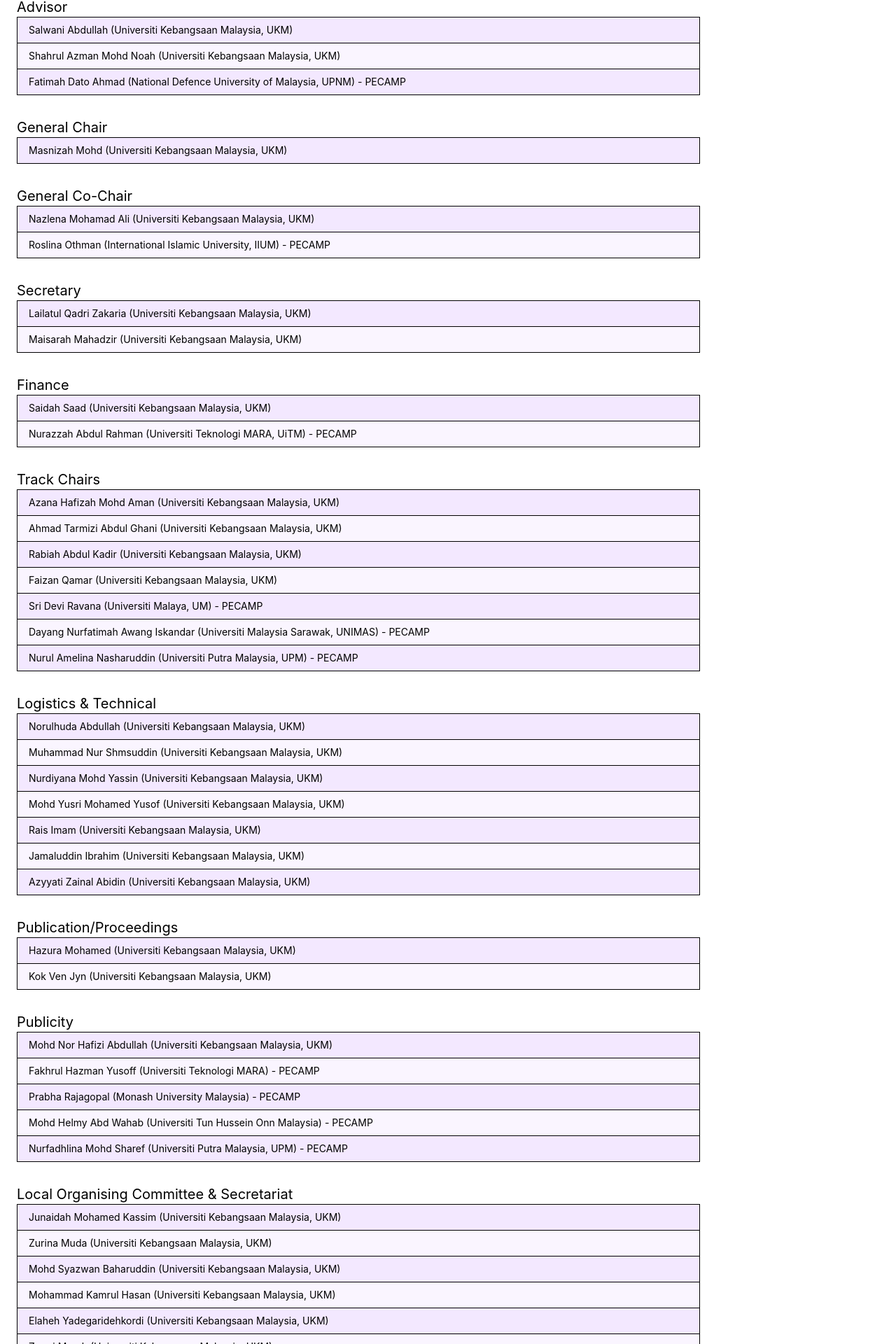
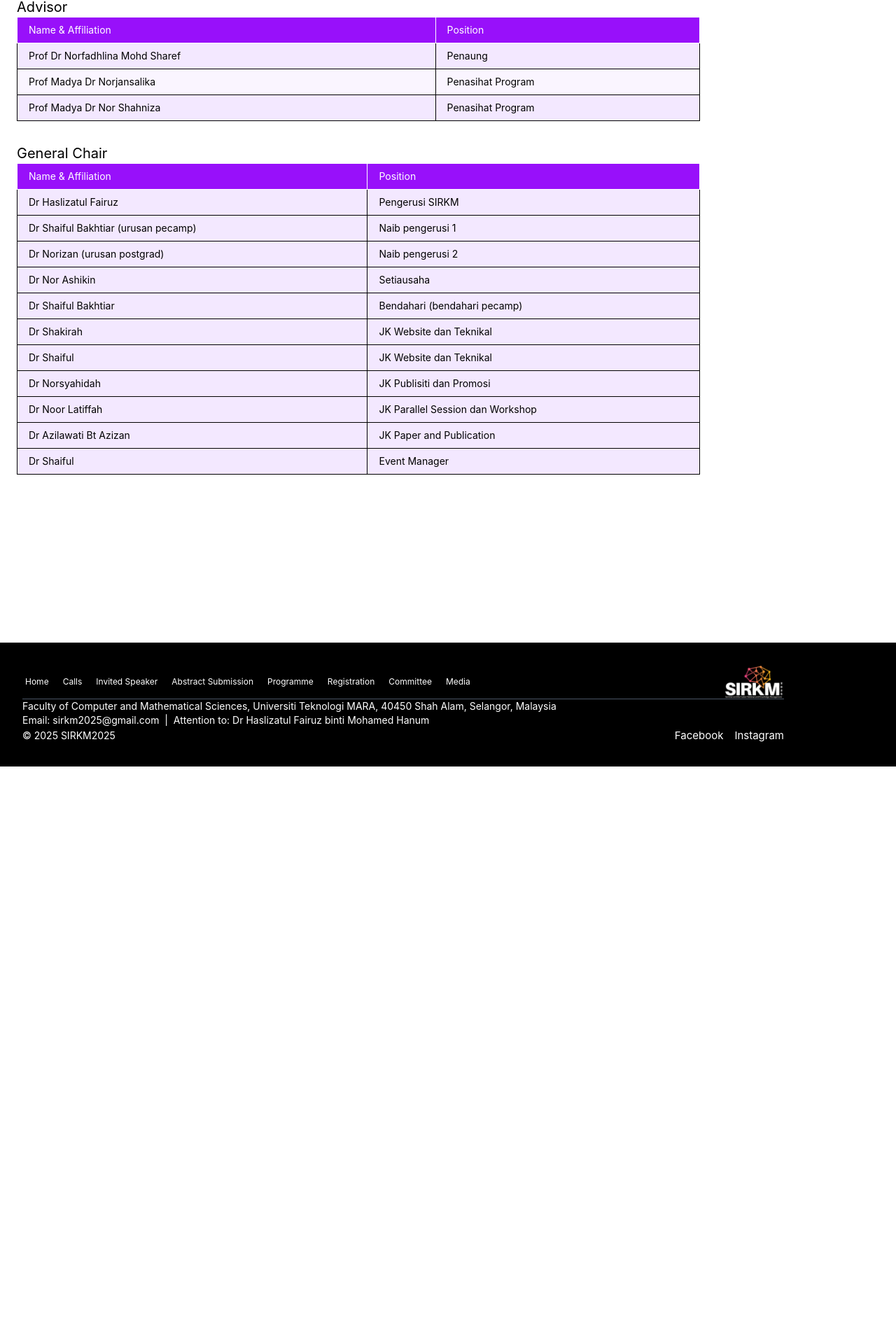
Before and after one commit to zafarshahrin/SIRKM2025, a Vue app: page /committee in a window 1280 px wide. Shown: the part 456-2376 px from the top of the page at 70% size. After the commit the page ends 1551 px from the top, so only its background shows below. Built offline with nearby package versions, Linux system fonts and the light colour scheme.

Commit message:
latest 1000

```diff
--- a/src/components/views/calls.vue
+++ b/src/components/views/calls.vue
@@ -48,7 +48,7 @@
               <li><strong>Knowledge Management [KM]:</strong> Ontology, Decision Support System, Business Intelligence, Knowledge Innovation, Knowledge Sharing.</li>
               <li><strong>Data Science [DS]:</strong> Machine Learning, Big Data, Data Analytics and its Application, Sentiment Analysis, Natural Language Processing.</li>
               <li><strong>Information Visualisation [IV]:</strong> Virtual and Augmented Reality Technology, Multimedia Analytics, Human-Computer Interaction, Game Design, Computer Vision.</li>
-              <li><strong>Others:</strong> [ Cyber Security, Emerging ICT Application, Mobile Technology Applications, Internet of Things, Industrial Computing. ]</li>
+              <li><strong>Others [O]:</strong>  Cyber Security, Emerging ICT Application, Mobile Technology Applications, Internet of Things, Industrial Computing.</li>
             </ul>
           </div>
 
@@ -63,7 +63,7 @@
           <!-- Two-line gap -->
 <div class="h-8"></div>
             <p class="text-sm text-gray-700 leading-relaxed mb-4 text-justify">
-              Accepted and presented papers will be published as e-proceedings with ??(TBA).
+              All extended abstracts will undergo a review process. Selected submissions will be recommended for journal publication (TBD)
             </p>
           </div>
 
@@ -111,7 +111,7 @@
       <p>10 NOVEMBER 2025</p>
     </div>
     <div class="px-4 py-3">
-      <p class="font-semibold">CAMERA READY SUBMISSION, (12 Pages) :</p>
+      <p class="font-semibold">CAMERA READY SUBMISSION:</p>
       <p>24 NOVEMBER 2025</p>
     </div>
     <div class="px-4 py-3">
--- a/src/components/views/committee.vue
+++ b/src/components/views/committee.vue
@@ -19,7 +19,7 @@
 
     <!-- Committee Section -->
     <div class="max-w-5xl mx-auto px-6 mt-12 space-y-10">
-                       <h2 class="text-2xl font-bold text-[#1d3557] mb-2 ">ORGANIZING COMMITTEE</h2>
+      <h2 class="text-2xl font-bold text-[#1d3557] mb-2">ORGANIZING COMMITTEE</h2>
       <div class="w-32 h-1 bg-purple-600 rounded mb-4 mx-auto"></div>
 
       <!-- Two-line gap -->
@@ -29,157 +29,95 @@
       <div>
         <h2 class="text-xl font-semibold mb-4">Advisor</h2>
         <table class="w-full border border-gray-300 text-sm">
+          <thead class="bg-purple-600 text-white">
+            <tr>
+              <th class="border px-4 py-2 text-left">Name & Affiliation</th>
+              <th class="border px-4 py-2 text-left">Position</th>
+            </tr>
+          </thead>
           <tbody>
-            <tr class="bg-purple-100"><td class="border px-4 py-2">Salwani Abdullah (Universiti Kebangsaan Malaysia, UKM)</td></tr>
-            <tr class="bg-purple-50"><td class="border px-4 py-2">Shahrul Azman Mohd Noah (Universiti Kebangsaan Malaysia, UKM)</td></tr>
-            <tr class="bg-purple-100"><td class="border px-4 py-2">Fatimah Dato Ahmad (National Defence University of Malaysia, UPNM) - PECAMP</td></tr>
+            <tr class="bg-purple-100">
+              <td class="border px-4 py-2">Prof Dr Norfadhlina Mohd Sharef</td>
+              <td class="border px-4 py-2">Penaung</td>
+            </tr>
+            <tr class="bg-purple-50">
+              <td class="border px-4 py-2">Prof Madya Dr Norjansalika</td>
+              <td class="border px-4 py-2">Penasihat Program</td>
+            </tr>
+            <tr class="bg-purple-100">
+              <td class="border px-4 py-2">Prof Madya Dr Nor Shahniza</td>
+              <td class="border px-4 py-2">Penasihat Program</td>
+            </tr>
           </tbody>
         </table>
       </div>
 
-          <!-- Two-line gap -->
+      <!-- Repeat this structure for each section -->
       <div class="h-8"></div>
 
       <!-- General Chair -->
       <div>
         <h2 class="text-xl font-semibold mb-4">General Chair</h2>
         <table class="w-full border border-gray-300 text-sm">
+          <thead class="bg-purple-600 text-white">
+            <tr>
+              <th class="border px-4 py-2 text-left">Name & Affiliation</th>
+              <th class="border px-4 py-2 text-left">Position</th>
+            </tr>
+          </thead>
           <tbody>
-            <tr class="bg-purple-100"><td class="border px-4 py-2">Masnizah Mohd (Universiti Kebangsaan Malaysia, UKM)</td></tr>
+            <tr class="bg-purple-100">
+              <td class="border px-4 py-2">Dr Haslizatul Fairuz</td>
+              <td class="border px-4 py-2">Pengerusi SIRKM</td>
+            </tr>
+                        <tr class="bg-purple-100">
+              <td class="border px-4 py-2">Dr Shaiful Bakhtiar (urusan pecamp)</td>
+              <td class="border px-4 py-2">Naib pengerusi 1</td>
+            </tr>
+                                    <tr class="bg-purple-100">
+              <td class="border px-4 py-2">Dr Norizan (urusan postgrad)</td>
+              <td class="border px-4 py-2">Naib pengerusi 2</td>
+            </tr>
+                                                <tr class="bg-purple-100">
+              <td class="border px-4 py-2">Dr Nor Ashikin</td>
+              <td class="border px-4 py-2">Setiausaha</td>
+            </tr>
+                                                            <tr class="bg-purple-100">
+              <td class="border px-4 py-2">Dr Shaiful Bakhtiar</td>
+              <td class="border px-4 py-2">Bendahari (bendahari pecamp)</td>
+            </tr>
+                                                                        <tr class="bg-purple-100">
+              <td class="border px-4 py-2">Dr Shakirah</td>
+              <td class="border px-4 py-2">JK Website dan Teknikal</td>
+            </tr>
+                                                                                    <tr class="bg-purple-100">
+              <td class="border px-4 py-2">Dr Shaiful</td>
+              <td class="border px-4 py-2">JK Website dan Teknikal</td>
+            </tr>
+                                                                                                <tr class="bg-purple-100">
+              <td class="border px-4 py-2">Dr Norsyahidah</td>
+              <td class="border px-4 py-2">JK Publisiti dan Promosi</td>
+            </tr>
+                                                                                                            <tr class="bg-purple-100">
+              <td class="border px-4 py-2">Dr Noor Latiffah</td>
+              <td class="border px-4 py-2">JK Parallel Session dan Workshop</td>
+            </tr>
+                                                                                                                        <tr class="bg-purple-100">
+              <td class="border px-4 py-2">Dr Azilawati Bt Azizan</td>
+              <td class="border px-4 py-2">JK Paper and Publication</td>
+            </tr>
+                                                                                                                                    <tr class="bg-purple-100">
+              <td class="border px-4 py-2">Dr Shaiful</td>
+              <td class="border px-4 py-2">Event Manager </td>
+            </tr>
           </tbody>
         </table>
       </div>
 
-          <!-- Two-line gap -->
-<div class="h-8"></div>
+      <!-- Example continues... -->
+      <!-- Just follow the same structure for General Co-Chair, Secretary, Finance, Track Chairs, Logistics, Publication, Publicity, Local Organising -->
+      <!-- Each <tr> will now have two <td>: one for the name, one with "TBA" -->
 
-      <!-- General Co-Chair -->
-      <div>
-        <h2 class="text-xl font-semibold mb-4">General Co-Chair</h2>
-        <table class="w-full border border-gray-300 text-sm">
-          <tbody>
-            <tr class="bg-purple-100"><td class="border px-4 py-2">Nazlena Mohamad Ali (Universiti Kebangsaan Malaysia, UKM)</td></tr>
-            <tr class="bg-purple-50"><td class="border px-4 py-2">Roslina Othman (International Islamic University, IIUM) - PECAMP</td></tr>
-          </tbody>
-        </table>
-      </div>
-
-          <!-- Two-line gap -->
-<div class="h-8"></div>
-
-      <!-- Secretary -->
-      <div>
-        <h2 class="text-xl font-semibold mb-4">Secretary</h2>
-        <table class="w-full border border-gray-300 text-sm">
-          <tbody>
-            <tr class="bg-purple-100"><td class="border px-4 py-2">Lailatul Qadri Zakaria (Universiti Kebangsaan Malaysia, UKM)</td></tr>
-            <tr class="bg-purple-50"><td class="border px-4 py-2">Maisarah Mahadzir (Universiti Kebangsaan Malaysia, UKM)</td></tr>
-          </tbody>
-        </table>
-      </div>
-
-          <!-- Two-line gap -->
-<div class="h-8"></div>
-
-      <!-- Finance -->
-      <div>
-        <h2 class="text-xl font-semibold mb-4">Finance</h2>
-        <table class="w-full border border-gray-300 text-sm">
-          <tbody>
-            <tr class="bg-purple-100"><td class="border px-4 py-2">Saidah Saad (Universiti Kebangsaan Malaysia, UKM)</td></tr>
-            <tr class="bg-purple-50"><td class="border px-4 py-2">Nurazzah Abdul Rahman (Universiti Teknologi MARA, UiTM) - PECAMP</td></tr>
-          </tbody>
-        </table>
-      </div>
-
-          <!-- Two-line gap -->
-<div class="h-8"></div>
-
-      <!-- Track Chairs -->
-      <div>
-        <h2 class="text-xl font-semibold mb-4">Track Chairs</h2>
-        <table class="w-full border border-gray-300 text-sm">
-          <tbody>
-            <tr class="bg-purple-100"><td class="border px-4 py-2">Azana Hafizah Mohd Aman (Universiti Kebangsaan Malaysia, UKM)</td></tr>
-            <tr class="bg-purple-50"><td class="border px-4 py-2">Ahmad Tarmizi Abdul Ghani (Universiti Kebangsaan Malaysia, UKM)</td></tr>
-            <tr class="bg-purple-100"><td class="border px-4 py-2">Rabiah Abdul Kadir (Universiti Kebangsaan Malaysia, UKM)</td></tr>
-            <tr class="bg-purple-50"><td class="border px-4 py-2">Faizan Qamar (Universiti Kebangsaan Malaysia, UKM)</td></tr>
-            <tr class="bg-purple-100"><td class="border px-4 py-2">Sri Devi Ravana (Universiti Malaya, UM) - PECAMP</td></tr>
-            <tr class="bg-purple-50"><td class="border px-4 py-2">Dayang Nurfatimah Awang Iskandar (Universiti Malaysia Sarawak, UNIMAS) - PECAMP</td></tr>
-            <tr class="bg-purple-100"><td class="border px-4 py-2">Nurul Amelina Nasharuddin (Universiti Putra Malaysia, UPM) - PECAMP</td></tr>
-          </tbody>
-        </table>
-      </div>
-
-          <!-- Two-line gap -->
-<div class="h-8"></div>
-
-      <!-- Logistics & Technical -->
-      <div>
-        <h2 class="text-xl font-semibold mb-4">Logistics & Technical</h2>
-        <table class="w-full border border-gray-300 text-sm">
-          <tbody>
-            <tr class="bg-purple-100"><td class="border px-4 py-2">Norulhuda Abdullah (Universiti Kebangsaan Malaysia, UKM)</td></tr>
-            <tr class="bg-purple-50"><td class="border px-4 py-2">Muhammad Nur Shmsuddin (Universiti Kebangsaan Malaysia, UKM)</td></tr>
-            <tr class="bg-purple-100"><td class="border px-4 py-2">Nurdiyana Mohd Yassin (Universiti Kebangsaan Malaysia, UKM)</td></tr>
-            <tr class="bg-purple-50"><td class="border px-4 py-2">Mohd Yusri Mohamed Yusof (Universiti Kebangsaan Malaysia, UKM)</td></tr>
-            <tr class="bg-purple-100"><td class="border px-4 py-2">Rais Imam (Universiti Kebangsaan Malaysia, UKM)</td></tr>
-            <tr class="bg-purple-50"><td class="border px-4 py-2">Jamaluddin Ibrahim (Universiti Kebangsaan Malaysia, UKM)</td></tr>
-            <tr class="bg-purple-100"><td class="border px-4 py-2">Azyyati Zainal Abidin (Universiti Kebangsaan Malaysia, UKM)</td></tr>
-          </tbody>
-        </table>
-      </div>
-
-          <!-- Two-line gap -->
-<div class="h-8"></div>
-
-      <!-- Publication/Proceedings -->
-      <div>
-        <h2 class="text-xl font-semibold mb-4">Publication/Proceedings</h2>
-        <table class="w-full border border-gray-300 text-sm">
-          <tbody>
-            <tr class="bg-purple-100"><td class="border px-4 py-2">Hazura Mohamed (Universiti Kebangsaan Malaysia, UKM)</td></tr>
-            <tr class="bg-purple-50"><td class="border px-4 py-2">Kok Ven Jyn (Universiti Kebangsaan Malaysia, UKM)</td></tr>
-          </tbody>
-        </table>
-      </div>
-
-          <!-- Two-line gap -->
-<div class="h-8"></div>
-
-      <!-- Publicity -->
-      <div>
-        <h2 class="text-xl font-semibold mb-4">Publicity</h2>
-        <table class="w-full border border-gray-300 text-sm">
-          <tbody>
-            <tr class="bg-purple-100"><td class="border px-4 py-2">Mohd Nor Hafizi Abdullah (Universiti Kebangsaan Malaysia, UKM)</td></tr>
-            <tr class="bg-purple-50"><td class="border px-4 py-2">Fakhrul Hazman Yusoff (Universiti Teknologi MARA) - PECAMP</td></tr>
-            <tr class="bg-purple-100"><td class="border px-4 py-2">Prabha Rajagopal (Monash University Malaysia) - PECAMP</td></tr>
-            <tr class="bg-purple-50"><td class="border px-4 py-2">Mohd Helmy Abd Wahab (Universiti Tun Hussein Onn Malaysia) - PECAMP</td></tr>
-            <tr class="bg-purple-100"><td class="border px-4 py-2">Nurfadhlina Mohd Sharef (Universiti Putra Malaysia, UPM) - PECAMP</td></tr>
-          </tbody>
-        </table>
-      </div>
-
-          <!-- Two-line gap -->
-<div class="h-8"></div>
-
-      <!-- Local Organising Committee & Secretariat -->
-      <div>
-        <h2 class="text-xl font-semibold mb-4">Local Organising Committee & Secretariat</h2>
-        <table class="w-full border border-gray-300 text-sm">
-          <tbody>
-            <tr class="bg-purple-100"><td class="border px-4 py-2">Junaidah Mohamed Kassim (Universiti Kebangsaan Malaysia, UKM)</td></tr>
-            <tr class="bg-purple-50"><td class="border px-4 py-2">Zurina Muda (Universiti Kebangsaan Malaysia, UKM)</td></tr>
-            <tr class="bg-purple-100"><td class="border px-4 py-2">Mohd Syazwan Baharuddin (Universiti Kebangsaan Malaysia, UKM)</td></tr>
-            <tr class="bg-purple-50"><td class="border px-4 py-2">Mohammad Kamrul Hasan (Universiti Kebangsaan Malaysia, UKM)</td></tr>
-            <tr class="bg-purple-100"><td class="border px-4 py-2">Elaheh Yadegaridehkordi (Universiti Kebangsaan Malaysia, UKM)</td></tr>
-            <tr class="bg-purple-50"><td class="border px-4 py-2">Zamri Murah (Universiti Kebangsaan Malaysia, UKM)</td></tr>
-            <tr class="bg-purple-100"><td class="border px-4 py-2">Wandeep Kaur a/p Ratan Singh (Universiti Kebangsaan Malaysia, UKM)</td></tr>
-            <tr class="bg-purple-50"><td class="border px-4 py-2">Nurazlinda Nurul Asri (Universiti Kebangsaan Malaysia, UKM)</td></tr>
-          </tbody>
-        </table>
-      </div>
     </div>
   </div>
 </template>
--- a/src/components/views/programme.vue
+++ b/src/components/views/programme.vue
@@ -75,7 +75,7 @@
                 <td class="border px-4 py-2"></td>
                 <td class="border px-4 py-2">Parallel Session 4</td>
                 <td class="border px-4 py-2">Breakout Room 2 – Perplexity</td>
-                <td class="border px-4 py-2">Information Visualisation [IV] & Others</td>
+                <td class="border px-4 py-2">Information Visualisation [IV] & Others [O]</td>
               </tr>
                             <tr class="bg-gray-50">
                 <td class="border px-4 py-2">01:00 pm – 02:00 pm</td>
--- a/src/components/views/registration.vue
+++ b/src/components/views/registration.vue
@@ -127,7 +127,7 @@
           <!-- Two-line gap -->
 <div class="h-4"></div>
 <a
-  href="#"
+  href="https://docs.google.com/forms/d/e/1FAIpQLSeRqq_AgU9AAiFPlfnzi6r58T0hCtSohfp8nMN1ePZYWNLoCQ/viewform?usp=header"
   target="_blank"
   class="inline-block bg-gradient-to-r from-purple-800 to-purple-500 text-white px-6 py-3 rounded-lg shadow-md hover:from-purple-900 hover:to-purple-600 text-sm font-semibold transition-all duration-300"
 >
```
Also changed, not shown: src/components/views/abstractsubmission.vue (+17 -3 lines), src/components/views/home.vue (+5 -5 lines), 1 other file (tests, documents, lock files or other folders). Lines whose indentation alone changed are shown as unchanged.
